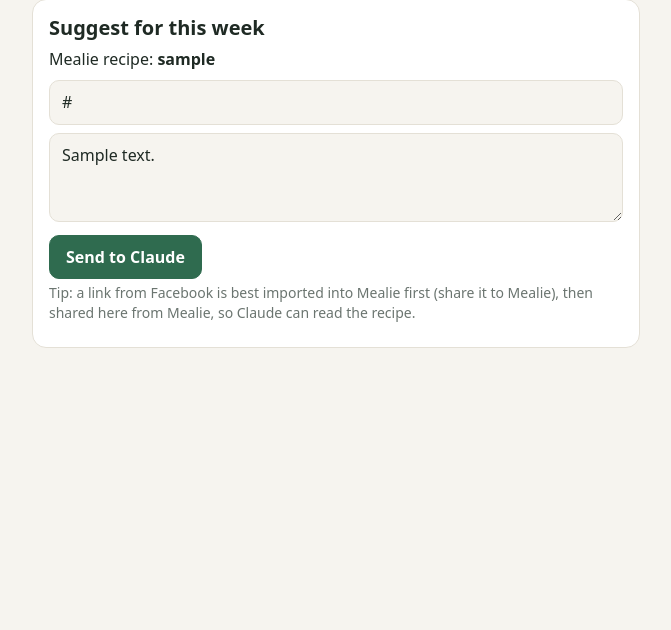
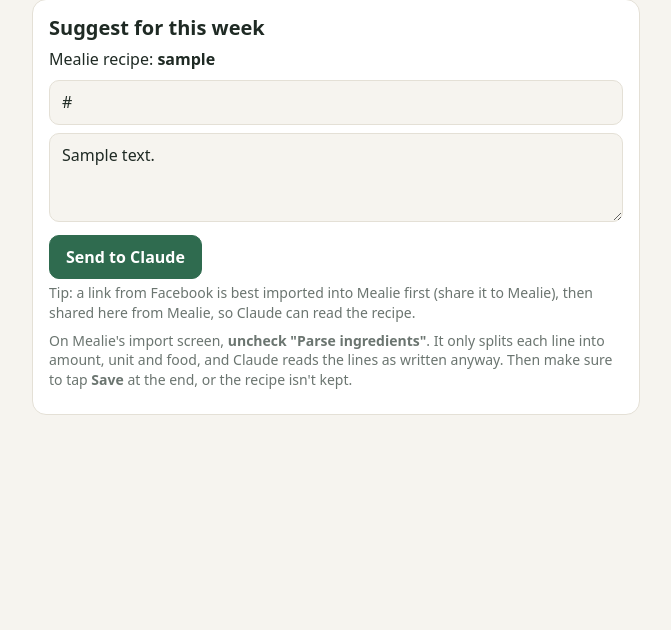
Before and after one commit to MrGibbage/pantry, a Python web app: template app/pantry/templates/share.html in a window 1280 px wide. Shown: the part 61-691 px from the top of the page, without its empty margins (304-975 px from the left). Run offline with Jinja, Linux system fonts and the light colour scheme; the template is opened without the code that fills it: most values are stand-ins (such as "Sample title", 1, 10 or a date in 2020).

Commit message:
Share page: tip to skip Mealie's ingredient parsing and to tap Save
Co-Authored-By: Claude Opus 5.5 <noreply@anthropic.com>

```diff
--- a/app/pantry/templates/share.html
+++ b/app/pantry/templates/share.html
@@ -14,6 +14,9 @@
   </form>
   <p class="muted small">Tip: a link from Facebook is best imported into Mealie first (share it to Mealie),
     then shared here from Mealie, so Claude can read the recipe.</p>
+  <p class="muted small">On Mealie's import screen, <b>uncheck "Parse ingredients"</b>. It only splits each
+    line into amount, unit and food, and Claude reads the lines as written anyway. Then make sure to tap
+    <b>Save</b> at the end, or the recipe isn't kept.</p>
   {% endif %}
 </section>
 {% endblock %}
```
